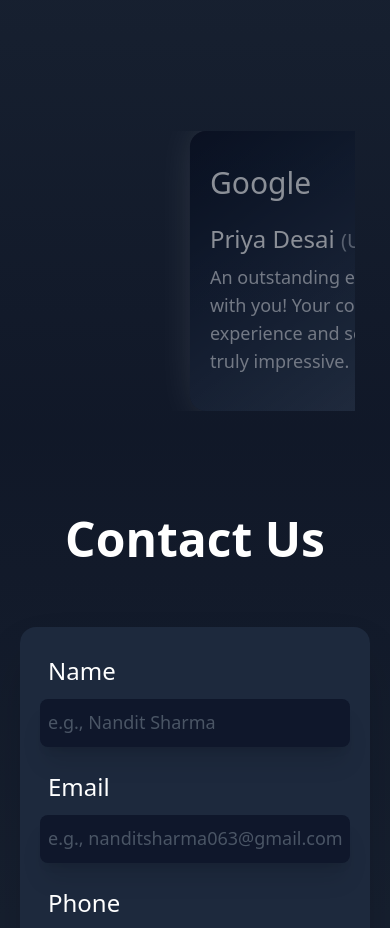
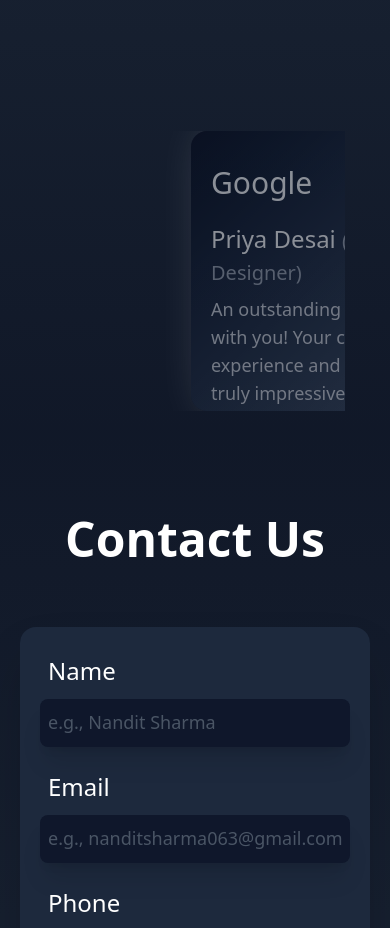
Before and after one commit to nandit9893/website-template, a React (Vite) app in the folder template-1/: page / in a window 390 px wide. Shown: the part 4700-5628 px from the top of the page. Built offline with nearby package versions, Linux system fonts and the light colour scheme.

Commit message:
Update Testinomials.jsx

```diff
--- a/template-1/src/Components/Testinomials.jsx
+++ b/template-1/src/Components/Testinomials.jsx
@@ -62,10 +62,10 @@ const Testinomials = () => {
                     </div>
                 </div>
             </div>
-            <div className="sm:hidden flex flex-col items-center w-80 overflow-hidden">
+            <div className="sm:hidden flex flex-col items-center overflow-hidden">
                 {
                     testinomials.slice(firstVariable, secondVariable).map((item) => (
-                        <div key={item._id} className={`h-[280px] w-[380px] bg-gradient-to-br from-slate-950 to-slate-600 p-5 rounded-2xl flex flex-col gap-2 shadow-[20px_0_50px_rgba(255,255,255,0.5)] ${ animate ? "slide-to-left" : "slide-from-right"}`}>
+                        <div key={item._id} className={`h-[280px] w-[300px] bg-gradient-to-br from-slate-950 to-slate-600 p-5 rounded-2xl flex flex-col gap-2 shadow-[20px_0_50px_rgba(255,255,255,0.5)] ${ animate ? "slide-to-left" : "slide-from-right"}`}>
                             <div className="flex justify-between gap-20 w-full items-center">
                                 <p className="text-white text-3xl text-center">{item.company}</p>
                                 <img src={item.companyLogo} alt="" className="w-20 h-16 rounded-3xl object-center" />
```
